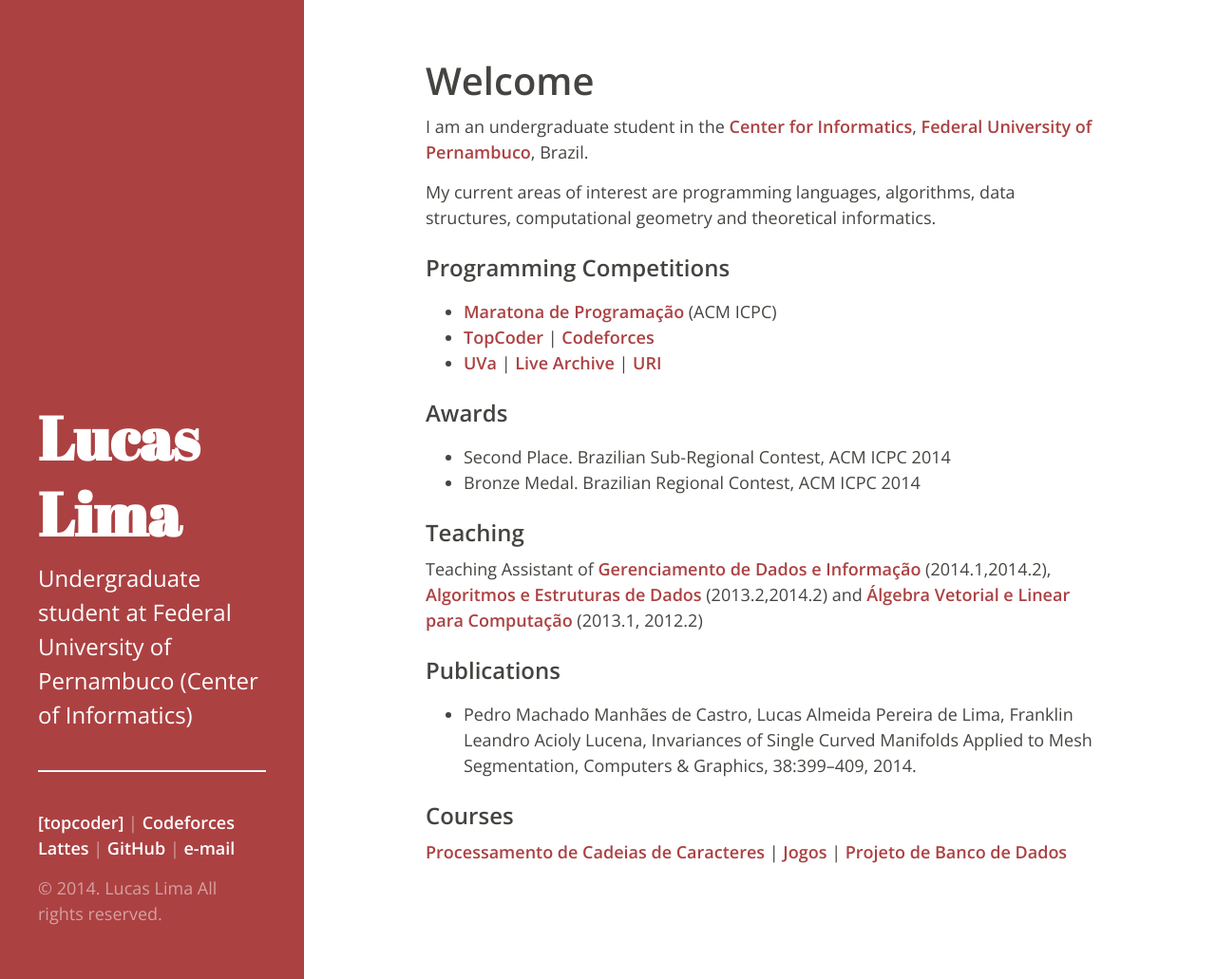
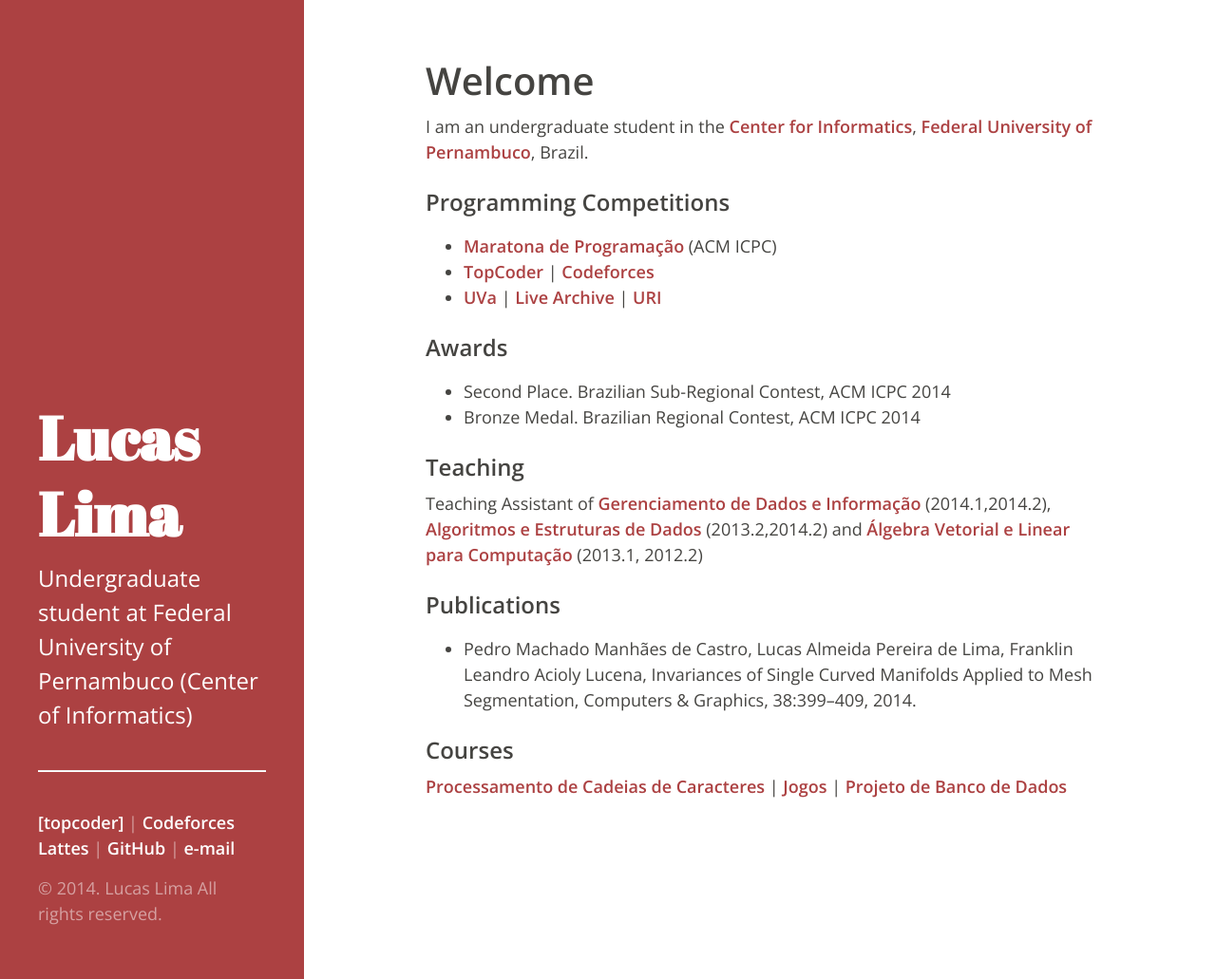
Before and after one commit to lapl/lapl.github.io, a Jekyll site: the page index.html, which Jekyll copies as it is, in a window 1280 px wide and 1031 px high. Shown: the whole window at 95% size. Built offline with Jekyll 4.4.1, drawn with Linux system fonts in a browser that asks for light colours; Markdown is read by kramdown in place of the engine named in the settings.

Commit message:
removed areas of interest topic

```diff
--- a/index.html
+++ b/index.html
@@ -65,8 +65,6 @@
 
     <p>I am an undergraduate student in the <a href="http://www.cin.ufpe.br">Center for Informatics</a>, <a href="http://www.ufpe.br"> Federal University of Pernambuco</a>, Brazil. </p>
 
-    <p> My current areas of interest are programming languages, algorithms, data structures, computational geometry and theoretical informatics.</p>
-
     <h3>Programming Competitions</h3>
 
     <ul>
```
